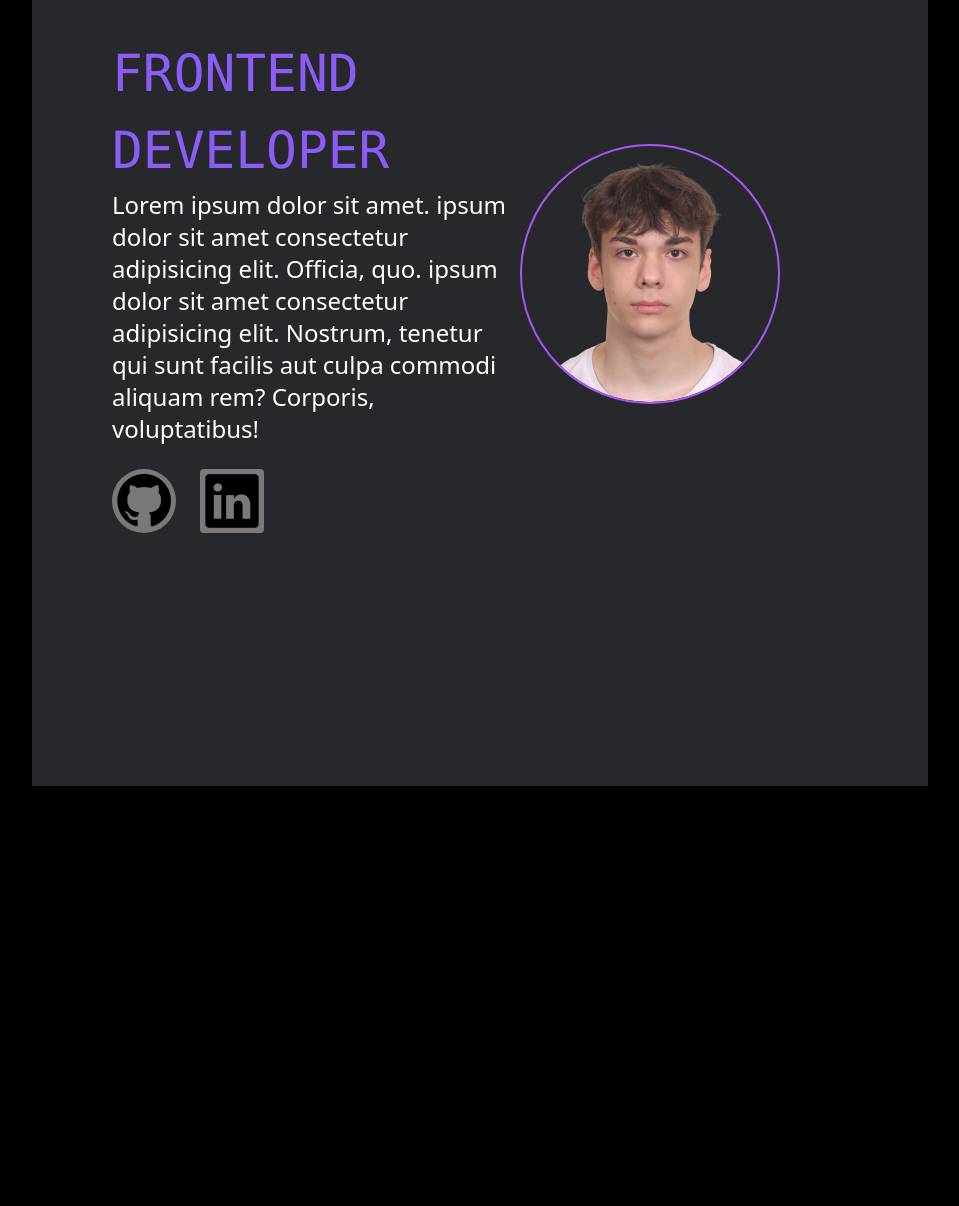
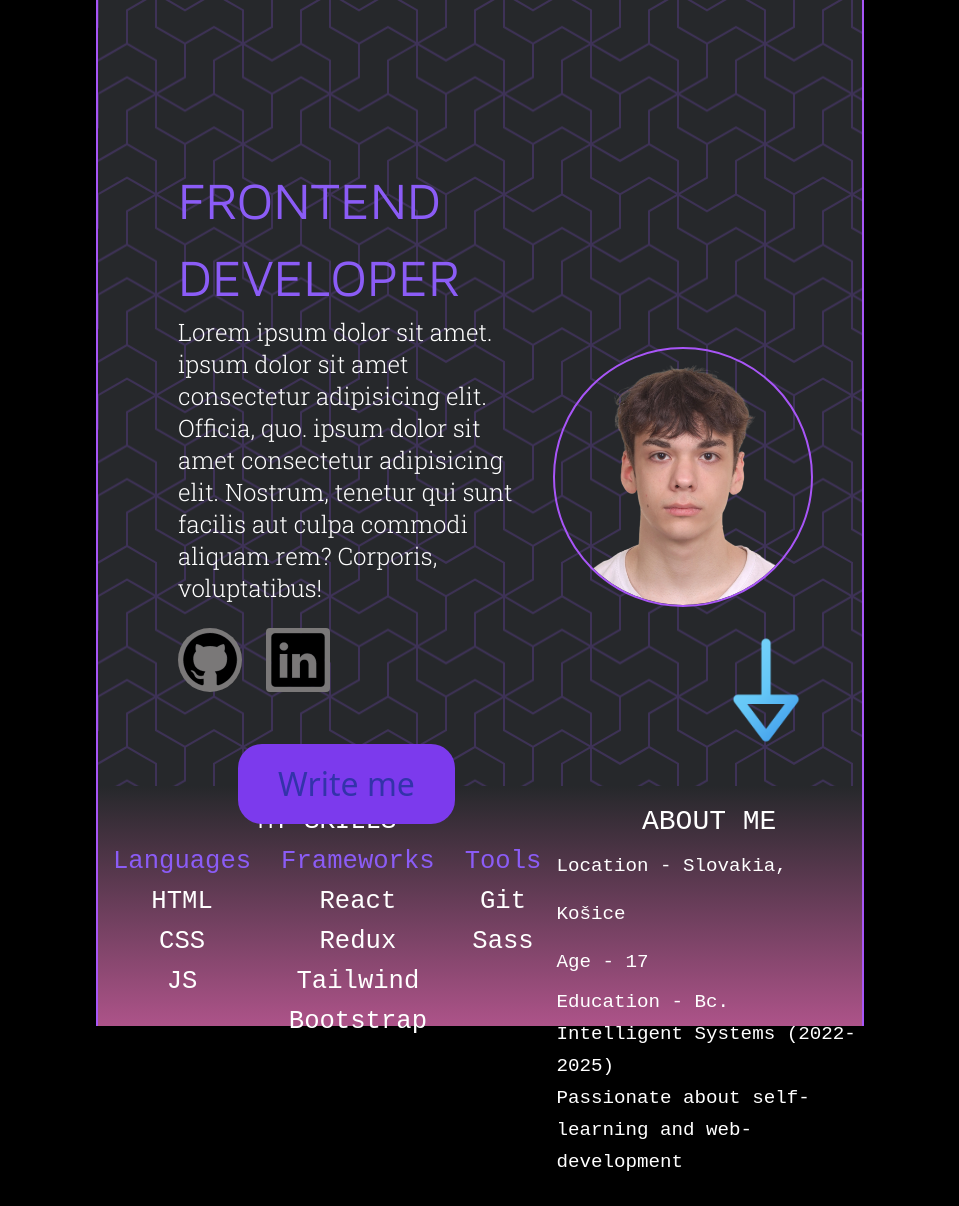
Before and after one commit to xobandech/portfolio, a website: page index.html in a window 1280 px wide. Shown: the part 14-1220 px from the top of the page, without its empty margins (160-1119 px from the left). Drawn offline with nearby package versions, Linux system fonts and the light colour scheme.

Commit message:
Add second section with About me&Skills

```diff
--- a/index.html
+++ b/index.html
@@ -1,35 +1,144 @@
 <!DOCTYPE html>
-<html class="h-[200%] text-[1.2rem] md:text-[1.6rem] lg:text-[2rem] xl:text-[2rem] bg-[#000]" lang="en">
+<html
+  class="h-[200%] text-[1.2rem] md:text-[1.6rem] lg:text-[2rem] xl:text-[2rem] bg-[#000]"
+  lang="en"
+>
   <head>
     <meta charset="UTF-8" />
     <meta http-equiv="X-UA-Compatible" content="IE=edge" />
     <meta name="viewport" content="width=device-width, initial-scale=1.0" />
+    <style>
+      @import url("https://fonts.googleapis.com/css2?family=Maven+Pro&family=Roboto+Slab:wght@300&display=swap");
+    </style>
     <title>Oleksandr Shtefan</title>
   </head>
   <body class="h-[100%]">
-  <div class="bg-[#26282b] w-[70%] mx-auto h-[50%] shadow-lg p-4 text-white flex items-center justify-center">
-    <section class="flex mb-28 items-center">
-      <div class="w-[55%] h-[100%] pl-6 items-end pt-4">
-        <h1 class="uppercase font-mono text-[1.3rem] md:text-[1.6rem] text-violet-500">frontend developer</h1>
-        <p class="text-xs">Lorem ipsum dolor sit amet. ipsum dolor sit amet consectetur adipisicing elit. Officia, quo. ipsum dolor sit amet consectetur adipisicing elit. Nostrum, tenetur qui sunt facilis aut culpa commodi aliquam rem? Corporis, voluptatibus!</p>
+    <div
+      class="bg-[#26282b] w-[70%] xl:w-[60%] mx-auto h-[50%] border-x-2 border-purple-500 p-4 bg-cover text-white relative"
+      style="background-image: url(/components/Sprinkle.svg)"
+    >
+      <section class="flex mt-14 items-center">
+        <div class="sm:w-[55%] w-[100%] h-[100%] sm:pl-6 pl-0 items-end pt-4">
+          <h1
+            class="uppercase text-[1.3rem] md:text-[1.6rem] text-violet-500"
+            style="font-family: 'Maven Pro', sans-serif"
+          >
+            frontend developer
+          </h1>
+          <p class="text-xs" style="font-family: 'Roboto Slab', serif">
+            Lorem ipsum dolor sit amet. ipsum dolor sit amet consectetur
+            adipisicing elit. Officia, quo. ipsum dolor sit amet consectetur
+            adipisicing elit. Nostrum, tenetur qui sunt facilis aut culpa
+            commodi aliquam rem? Corporis, voluptatibus!
+          </p>
           <div class="buttons space-x-2">
             <!-- GITHUB BUTTON -->
-          <a href="https://github.com/xobandech" rel="stylesheet" class="inline-block">
-            <button class="mt-3 bg-cover bg-center bg-no-repeat w-8 h-8 rounded-2xl" style="background-image: url('/components/github.png')"></button>
+            <a
+              href="https://github.com/xobandech"
+              rel="stylesheet"
+              target="_blank"
+              class="inline-block"
+            >
+              <button
+                class="mt-3 bg-cover bg-center bg-no-repeat w-8 h-8 rounded-2xl"
+                style="background-image: url('/components/github.png')"
+              ></button>
             </a>
             <!-- LINKEDIN BUTTON -->
-          <a href="https://www.linkedin.com/in/oleksandr-shtefan-668642242/" rel="stylesheet" class="inline-block">
-            <button class="black mt-3 bg-cover bg-center bg-no-repeat w-8 h-8 rounded-sm" style="background-image: url('/components/linkedin.png')"></button>
+            <a
+              href="https://www.linkedin.com/in/oleksandr-shtefan-668642242/"
+              target="_blank"
+              rel="stylesheet"
+              class="inline-block"
+            >
+              <button
+                class="black mt-3 bg-cover bg-center bg-no-repeat w-8 h-8 rounded-sm"
+                style="background-image: url('/components/linkedin.png')"
+              ></button>
             </a>
           </div>
+          <div class="flex justify-center sm:hidden">
+            <img
+              class="w-[20vh] h-[20vh] 2xl:m-auto rounded-full outline-2 outline-purple-500 outline"
+              src="/components/myphoto.png"
+              alt="My Photo"
+            />
           </div>
-      <div class="w-[45%] h-[110%]">
-        <!-- HERE MUST BE MY PHOTO -->
-        <img class="w-[20vw] h-[20vw] 2xl:m-auto rounded-full outline-2 outline-purple-500 outline" src="/components/myphoto.png" alt="My Photo">
+          <a href="#mail">
+            <button
+              class="flex mt-5 mx-auto bg-violet-600 text-[#33a] rounded-xl px-20 max-2xl:px-5 max-2xl:py-2 py-2.5"
+            >
+              Write me
+            </button>
+          </a>
+        </div>
+        <div class="w-[45%] md:pl-5 hidden sm:block">
+          <!-- MY PHOTO -->
+          <img
+            class="w-[20vw] h-[20vw] 2xl:m-auto rounded-full outline-2 outline-purple-500 outline"
+            src="/components/myphoto.png"
+            alt="My Photo"
+          />
+        </div>
+        </section>
+
+        <div class="absolute m-5 bottom-0 right-0 w-14">
+            <a href="#down">
+              <img src="/components/down.png" alt="">
+            </a>
+          </div>
+
+    </div>
+    <!-- SECOND SECTION WHITE -->
+    <div
+      class="text-white w-[70%] justify-center flex text-sm xl:w-[60%] mx-auto h-[15%] border-x-2 border-purple-500 left-[50%] bg-slate-100 bg-cover"
+      style="
+        font-family: monospace;
+        background: rgb(186, 16, 191);
+        background: #ad5389; /* fallback for old browsers */
+        background: -webkit-linear-gradient(to bottom, #26282b, #ad5389);
+        background: linear-gradient(to bottom, #26282b, #ad5389);
+      "
+    >
+      <section class="md:w-[60%] w-[100%] text-[0.8rem] mt-2 ">
+        <h2 class="flex justify-center uppercase">My skills</h2>
+        <div class="w-[100%] flex md:justify-around justify-around">
+          <div class="items-center flex flex-col">
+            <h3 class="text-violet-500">Languages</h3>
+            <p>HTML</p>
+            <p>CSS</p>
+            <p>JS</p>
+          </div>
+          <div class="items-center flex flex-col">
+            <h3 class="text-violet-500">Frameworks</h3>
+            <p>React</p>
+            <p>Redux</p>
+            <p>Tailwind</p>
+            <p>Bootstrap</p>
+          </div>
+          <div class="items-center flex flex-col">
+            <h3 class="text-violet-500">Tools</h3>
+            <p>Git</p>
+            <p>Sass</p>
+          </div>
+        </div>
+      </section>
+      <section class="w-[40%] md:block mx-auto hidden mt-2 ">
+        <h2 class="uppercase text-center">About me</h2>
+        <div class="leading-4 xl:leading-6 text-[0.7rem] max-2xl:text-[0.6rem]">
+            <p>
+               Location - Slovakia, Košice
+            </p>
+            <p>
+                Age - 17
+            </p>
+            <p class="leading-3 xl:leading-4">
+                Education - Bc. Intelligent Systems (2022-2025)
+            </p>
+            <p class="leading-3 xl:leading-4">Passionate about self-learning and web-development</p>
         </div>
       </section>
     </div>
-
   </body>
   <script src="https://cdn.tailwindcss.com"></script>
 </html>
```
Also changed, not shown: components/Sprinkle.svg (added), components/down.png (added), components/languages-frameworks/bootstrap.png (added), components/languages-frameworks/css3.png (added), components/languages-frameworks/git.png (added), components/languages-frameworks/html5.png (added), components/languages-frameworks/java-script.png (added), components/languages-frameworks/react.png (added), components/languages-frameworks/redux.png (added), components/languages-frameworks/tailwind-css.png (added). Lines whose indentation alone changed are shown as unchanged.
